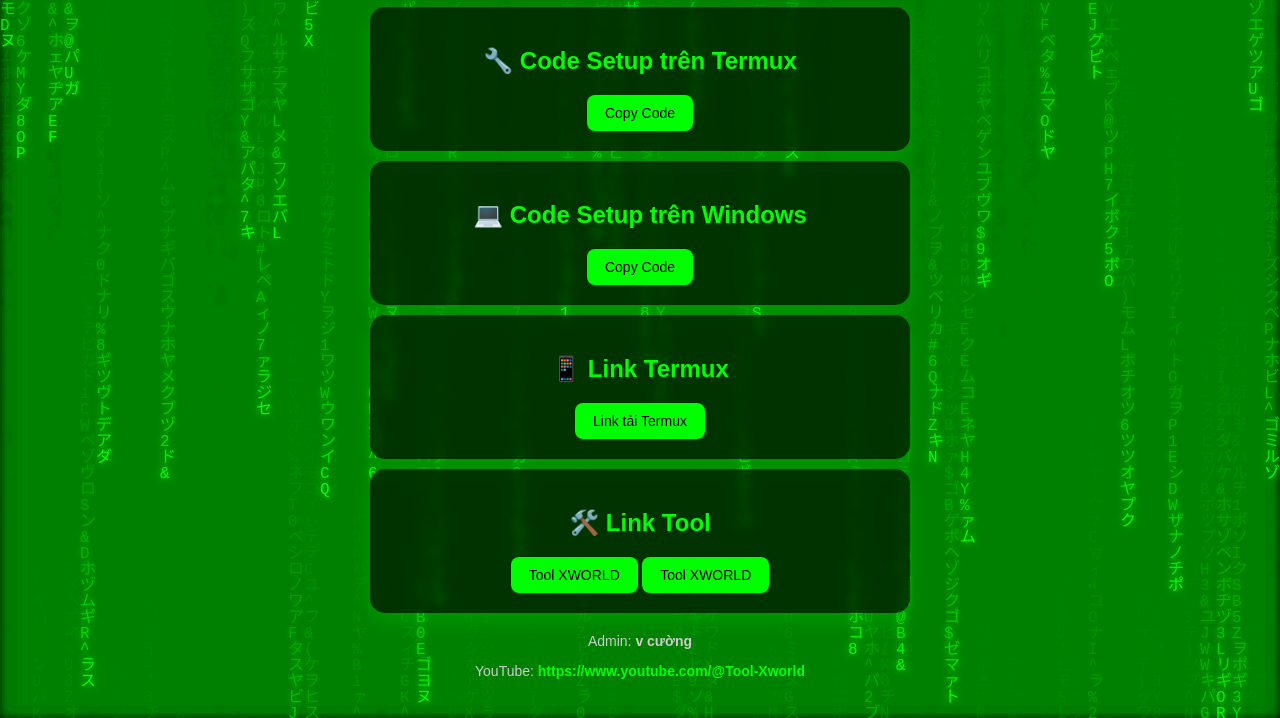
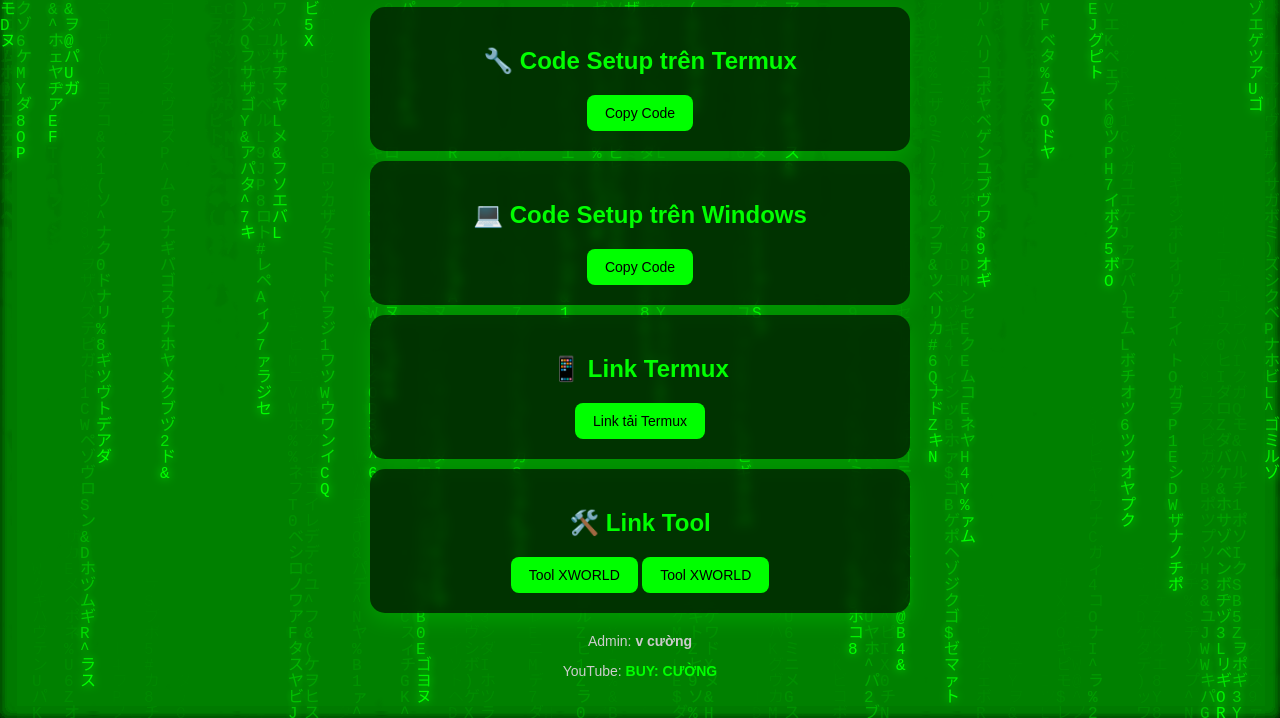
Before and after one commit to Cuongdz2828/cuongdz2828.github.io, a plain HTML site: page index.html in a window 1280 px wide. Shown: the part 82-800 px from the top of the page. Drawn offline with Linux system fonts and the light colour scheme.

Commit message:
Update index.html

```diff
--- a/index.html
+++ b/index.html
@@ -129,7 +129,7 @@
 
     <div class="footer">
         <p>Admin: <b>v cường</b></p>
-        <p>YouTube: <a href="https://www.youtube.com/@Tool-Xworld" target="_blank">https://www.youtube.com/@Tool-Xworld</a></p>
+        <p>YouTube: <a href="TOOL ĐƯỢC LÀM BỞI CƯỜNG" target="_blank">BUY: CƯỜNG</a></p>
     </div>
 </div>
 
```
